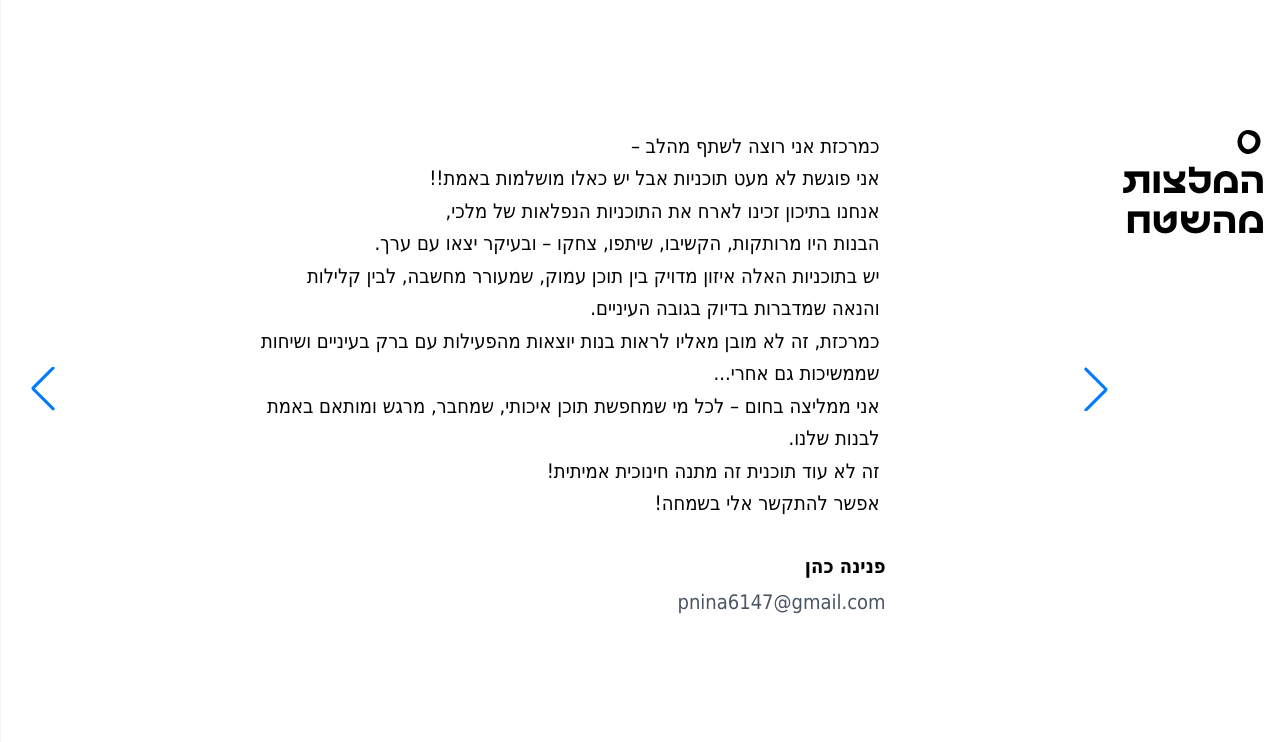
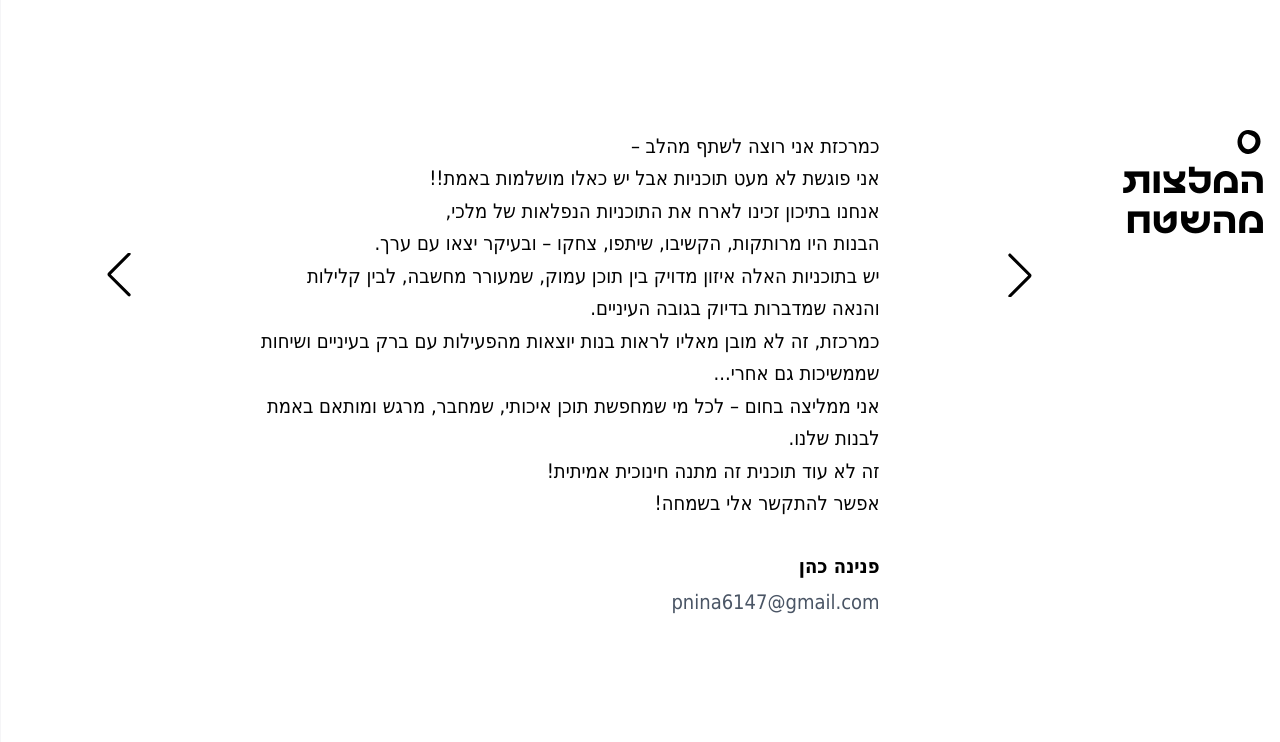
Before and after one commit to ht600534/Malky_Bloom, a Next.js app: page / in a window 1280 px wide. Shown: the part 2580-3322 px from the top of the page. Built offline with nearby package versions, Linux system fonts and the light colour scheme; no server answers.

Commit message:
add questions and recommendations

```diff
--- a/src/components/site/TestimonialsCarousel.tsx
+++ b/src/components/site/TestimonialsCarousel.tsx
@@ -21,52 +21,97 @@ const testimonials = [
     // title: "סמינר בית יעקב"
   },
   {
-    text: `"לאחר שנים של נסיון בתחום הריכוז החברתי ומאות תוכניות מוצלחות שכבשו את התלמידות בתיכונים ובסמינרים הגדולים, הצלחות שכבשו את התלת הגדולים, לורם פסום!!"`,
-    name: "שרה כהן",
-    contact: "sarah.cohen@gmail.com",
-    logo: "/figma/Group%2061.svg",
-    title: "סמינר בית יעקב"
+    text: `התוכנית שקבלתי ממנה היה הצלחה מסחררת
+הבנות התחברו לשירים, למסר
+ההקרנה הייתה מדהימה
+וקבלנו פידבקים מעולים מהצוות ומההורים
+ממליצה בחום
+גם על השירות האישי והמיוחד`,
+    name: "רבקה גרינברג",
+    contact: "r0504195505@gmail.com",
+    logo: "",
+    title: ""
   },
-  {
-    text: `"לאחר שנים של נסיון בתחום הריכוז החברתי ומאות תוכניות מוצלחות שכבשו את התלמידות בתיכונים ובסמינרים הגדולים, הצלחות שכבשו את התלת הגדולים, לורם פסום!!"`,
-    name: "שרה כהן",
-    contact: "sarah.cohen@gmail.com",
-    logo: "/figma/Group%2061.svg",
-    title: "סמינר בית יעקב"
-  }
+  // {
+  //   text: `"לאחר שנים של נסיון בתחום הריכוז החברתי ומאות תוכניות מוצלחות שכבשו את התלמידות בתיכונים ובסמינרים הגדולים, הצלחות שכבשו את התלת הגדולים, לורם פסום!!"`,
+  //   name: "שרה כהן",
+  //   contact: "sarah.cohen@gmail.com",
+  //   logo: "/figma/Group%2061.svg",
+  //   title: "סמינר בית יעקב"
+  // }
 ];
 
 export default function TestimonialsCarousel() {
  return (
   <section className="w-full bg-white py-24" dir="rtl">
+
+   <style>{`
+  .swiper-button-prev,
+  .swiper-button-next {
+    top: 28% !important;
+    color: black !important;
+  }
+
+  .swiper-button-prev:after,
+  .swiper-button-next:after {
+    color: black !important;
+    font-size: 28px !important;
+    font-weight: bold;
+  }
+
+  .swiper-button-prev {
+    right: 80px !important;
+  }
+
+  .swiper-button-next {
+    left: 80px !important;
+  }
+`}</style>
+
     <div className="max-w-7xl mx-auto px-4 flex">
 
-        <div className=" flex-col items-end mb-12" style={{ direction: 'rtl' }}>
-          <img src="/figma/Vector-9.svg" alt="סמל המלצות" className="w-6 h-6 mb-2 mr-1" style={{ display: 'inline-block' }} />
-          <h2 className="text-4xl font-bold text-right mb-12" style={{ fontFamily: "'Placebo_FM', Arial, sans-serif", color: '#000' }}>
+      <div className="flex-col items-end mb-12" style={{ direction: 'rtl' }}>
+        <img
+          src="/figma/Vector-9.svg"
+          alt="סמל המלצות"
+          className="w-6 h-6 mb-2 mr-1"
+          style={{ display: 'inline-block' }}
+        />
+        <h2
+          className="text-4xl font-bold text-right mb-12"
+          style={{
+            fontFamily: "'Placebo_FM', Arial, sans-serif",
+            color: '#000'
+          }}
+        >
           המלצות <br /> מהשטח
         </h2>
       </div>
 
-        {/* <h2 className="text-4xl font-bold text-right mb-12" style={{fontFamily: "'Placebo_FM', Arial, sans-serif", color: '#000'}}>
-          המלצות מהשטח
-        </h2> */}
-        <div className="overflow-x-hidden w-full relative ">
+      <div className="overflow-x-hidden w-full relative">
         <Swiper
           modules={[Navigation, Autoplay]}
           navigation
-            autoplay={{ delay: 8500, disableOnInteraction: false }}
+          autoplay={{
+            delay: 8500,
+            disableOnInteraction: false
+          }}
           speed={1000}
           loop
           dir="rtl"
           slidesPerView={1}
           spaceBetween={32}
-            style={{ paddingBottom: '2rem', direction: 'rtl', color: 'black' }}
+          style={{
+            paddingBottom: '2rem',
+            direction: 'rtl',
+            color: 'black',
+            minHeight: '500px'
+          }}
         >
-            {/* מעבר חלק יותר */}
           {testimonials.map((t, i) => (
             <SwiperSlide key={i}>
-                <div className="flex flex-col items-center justify-between bg-transparent min-w-[620px] max-w-[620px] mx-auto px-4">
+                <div className="flex flex-col items-right justify-between bg-transparent min-w-[620px] max-w-[620px] mx-auto px-4">
+
                 <p
                   className="text-right text-black text-xl leading-relaxed mb-6 font-normal break-words"
                   style={{
@@ -75,26 +120,52 @@ export default function TestimonialsCarousel() {
                     maxWidth: '620px',
                     wordBreak: 'break-word',
                     whiteSpace: 'pre-wrap',
-                      overflowWrap: 'break-word',
-
+                    overflowWrap: 'break-word'
                   }}
                 >
                   {t.text}
                 </p>
-                  <div className="flex flex-col items-right gap-2 px-6 ml-106" style={{ fontFamily: 'Tahoma, Geneva, sans-serif', color: 'black' }}>
-                    {t.logo && <img src={t.logo} alt="לוגו" className="w-14 h-14 " />}
-                    {t.name && <span className="font-bold text-black text-base mt-2 text-xl">{t.name}</span>}
-                    {t.contact && <span className="text-gray-600 text-sm text-xl">{t.contact}</span>}
 
-                    {t.title && <span className="text-gray-600 text-sm ">{t.title}</span>}
+                <div
+                  className="flex flex-col text-right gap-2"
+                  style={{
+                    fontFamily: 'Tahoma, Geneva, sans-serif',
+                    color: 'black'
+                  }}
+                >
+                  {t.logo && (
+                    <img
+                      src={t.logo}
+                      alt="לוגו"
+                      className="w-14 h-14"
+                    />
+                  )}
+
+                  {t.name && (
+                    <span className="font-bold text-black text-xl mt-2">
+                      {t.name}
+                    </span>
+                  )}
+
+                  {t.contact && (
+                    <span className="text-gray-600 text-xl">
+                      {t.contact}
+                    </span>
+                  )}
+
+                  {t.title && (
+                    <span className="text-gray-600 text-sm">
+                      {t.title}
+                    </span>
+                  )}
                 </div>
+
               </div>
             </SwiperSlide>
           ))}
         </Swiper>
       </div>
-        {/* marquee animation CSS הוסר, הכל דרך react-fast-marquee */}
+
     </div>
   </section>
-  );
-}
+); }
```
Also changed, not shown: src/components/programs/ProgramDetailsSection.tsx (+24 -12 lines), src/components/site/FaqSection.tsx (+27 -17 lines). Lines whose indentation alone changed are shown as unchanged.
